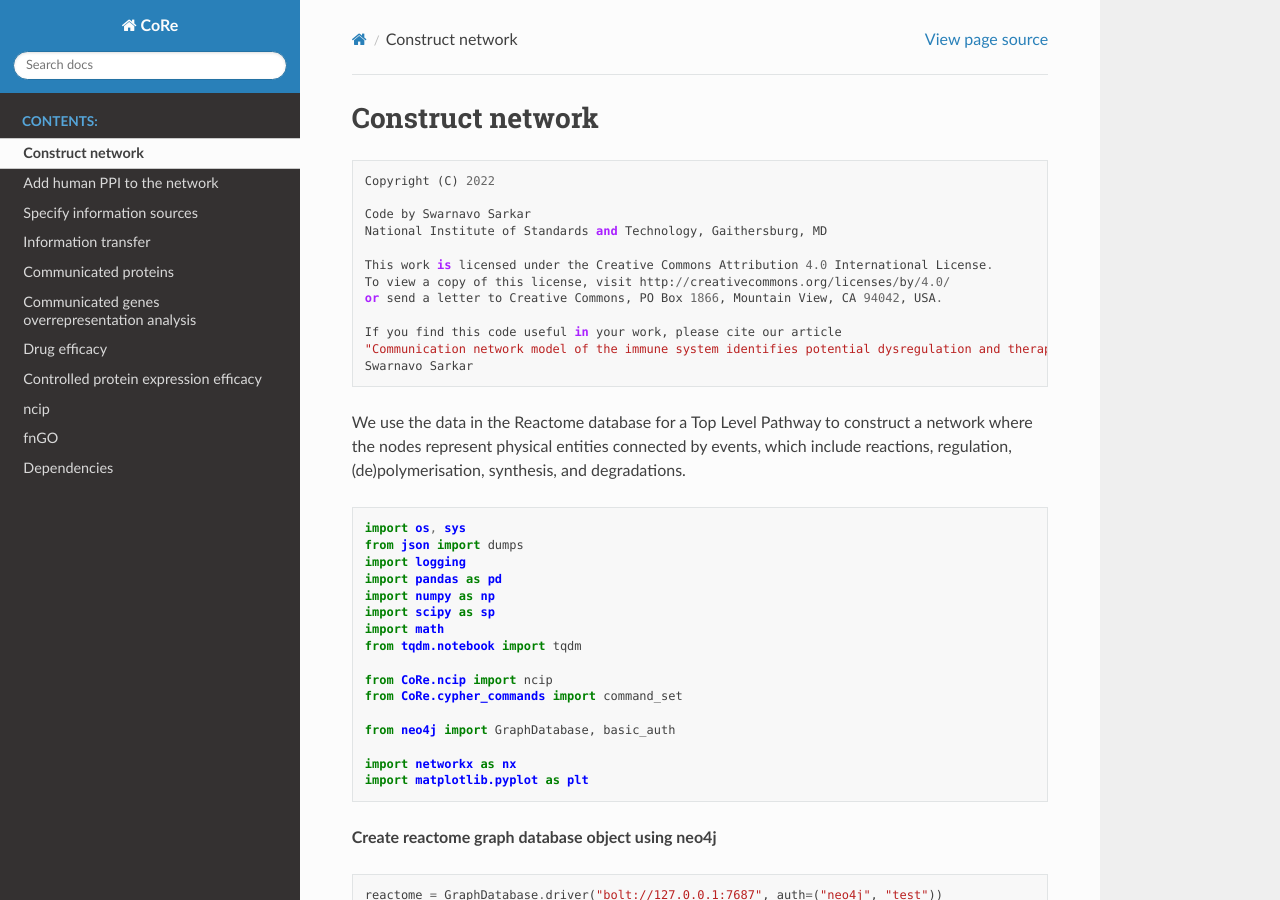
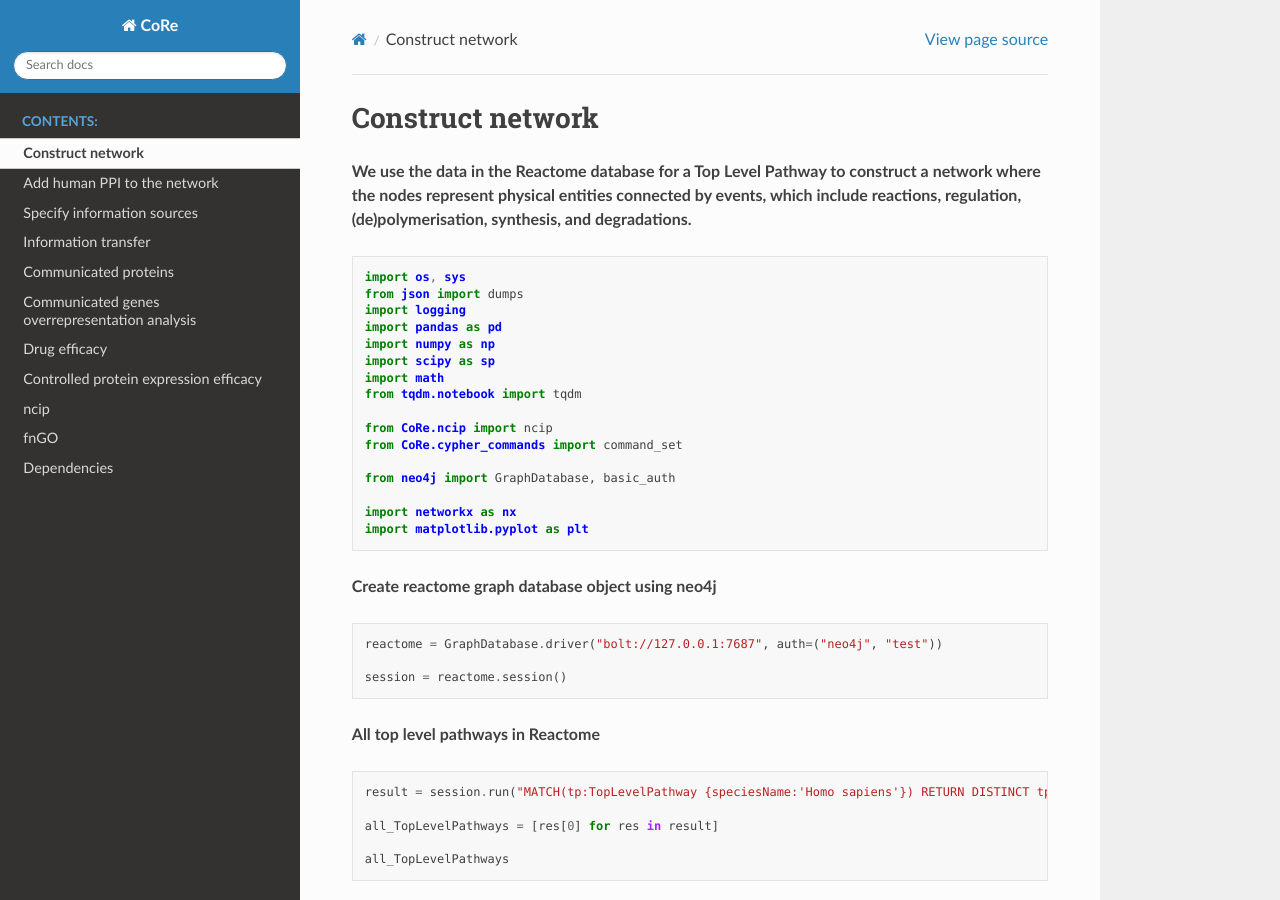
Before and after one commit to sarkar-s/CoRe, a Sphinx documentation site: the page built from docs/Construct_network.rst, in a window 1280 px wide and 900 px high. Built offline with Sphinx 7.4.7 and the Read the Docs theme 2.0.0, drawn with Linux system fonts in a browser that asks for light colours.

Commit message:
docs and notebook updated

```diff
--- a/docs/Construct_network.rst
+++ b/docs/Construct_network.rst
@@ -1,25 +1,10 @@
 Construct network
 =================
 
-::
-
-   Copyright (C) 2022
-
-   Code by Swarnavo Sarkar
-   National Institute of Standards and Technology, Gaithersburg, MD
-
-   This work is licensed under the Creative Commons Attribution 4.0 International License.
-   To view a copy of this license, visit http://creativecommons.org/licenses/by/4.0/
-   or send a letter to Creative Commons, PO Box 1866, Mountain View, CA 94042, USA.
-
-   If you find this code useful in your work, please cite our article
-   "Communication network model of the immune system identifies potential dysregulation and therapies",
-   Swarnavo Sarkar
-
-We use the data in the Reactome database for a Top Level Pathway to
+**We use the data in the Reactome database for a Top Level Pathway to
 construct a network where the nodes represent physical entities
 connected by events, which include reactions, regulation,
-(de)polymerisation, synthesis, and degradations.
+(de)polymerisation, synthesis, and degradations.**
 
 .. code:: ipython3
 
--- a/docs/ncip.rst
+++ b/docs/ncip.rst
@@ -1,5 +1,6 @@
 ncip
 ====
+
 
 .. autoclass:: CoRe.ncip.ncip
     :members:
--- a/docs/requirements.txt
+++ b/docs/requirements.txt
@@ -3,3 +3,4 @@
 scipy
 ipython
 pandas
+tqdm
```
Also changed, not shown: Construct_network.ipynb, 3 other files.
